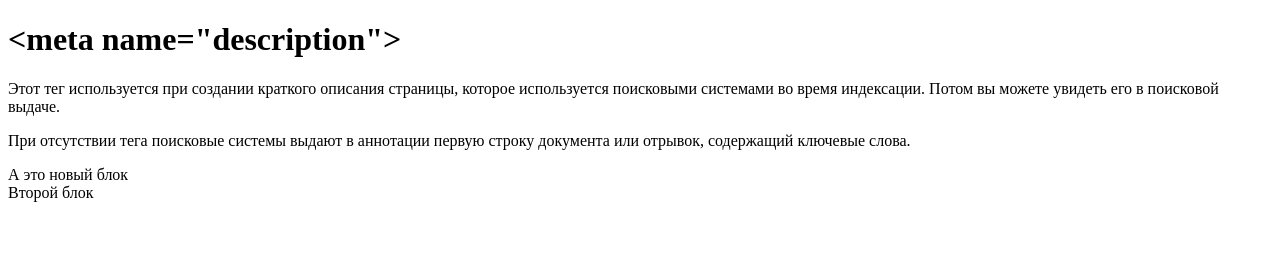
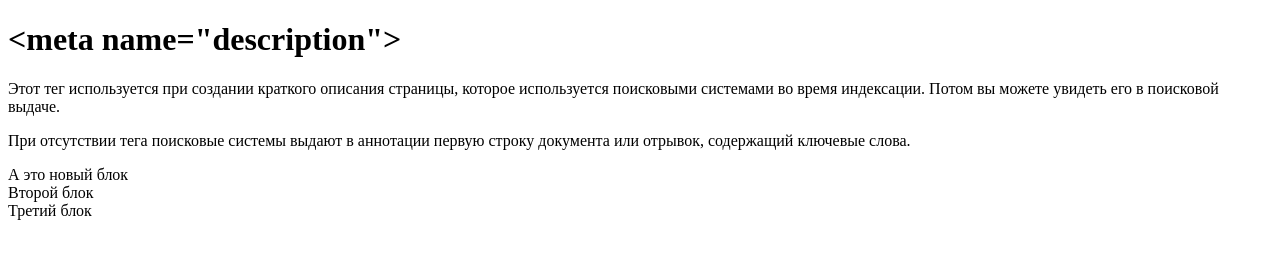
Before and after one commit to upt0wn/goit_frontend, a plain HTML site: page index.html in a window 1280 px wide. Drawn offline with Linux system fonts and the light colour scheme.

Commit message:
Update index.html

```diff
--- a/index.html
+++ b/index.html
@@ -12,5 +12,6 @@
         <p>При отсутствии тега поисковые системы выдают в аннотации первую строку документа или отрывок, содержащий ключевые слова.</p>
         <div>А это новый блок</div>
         <div>Второй блок</div>
+        <div>Третий блок</div>
     </body>
 </html>
```
